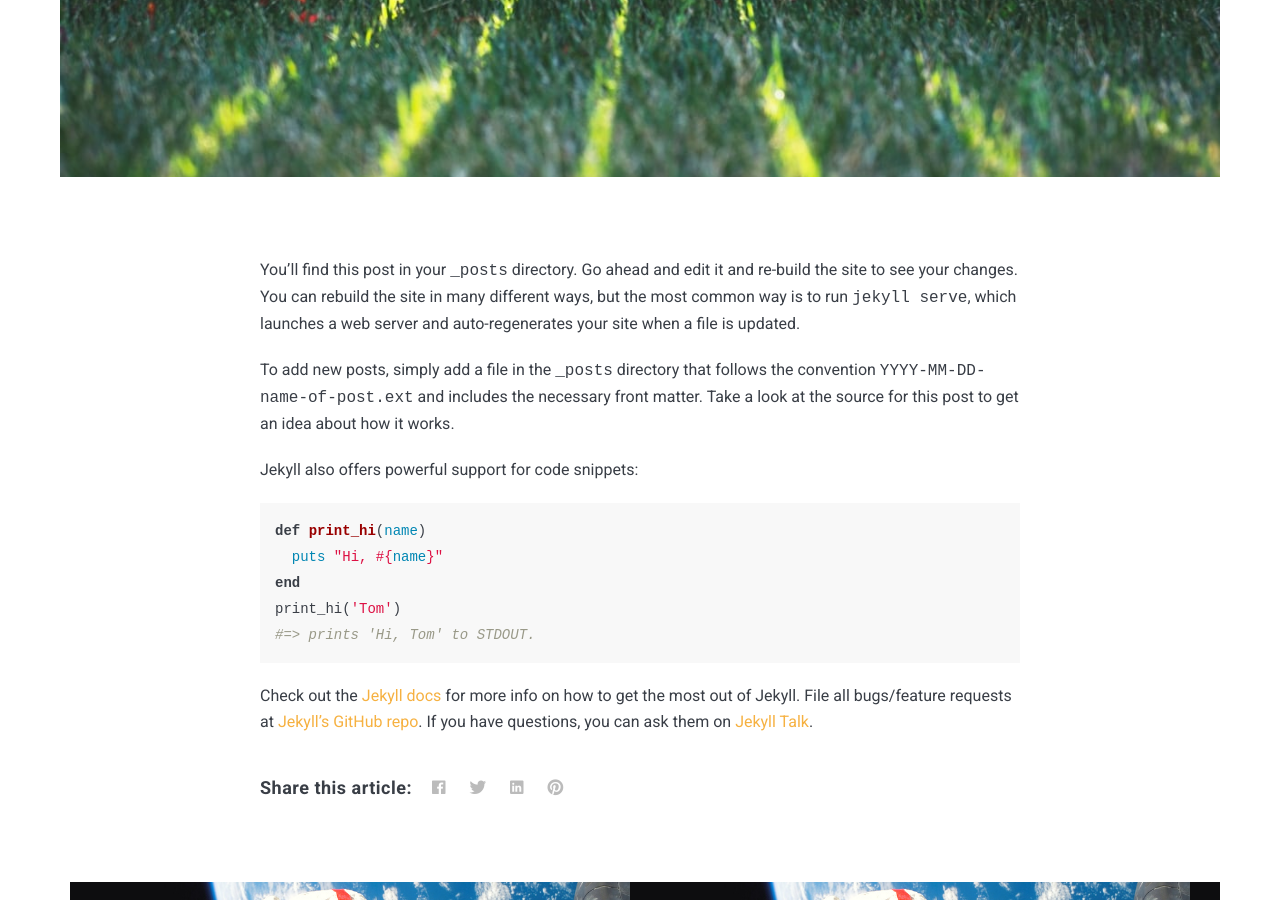
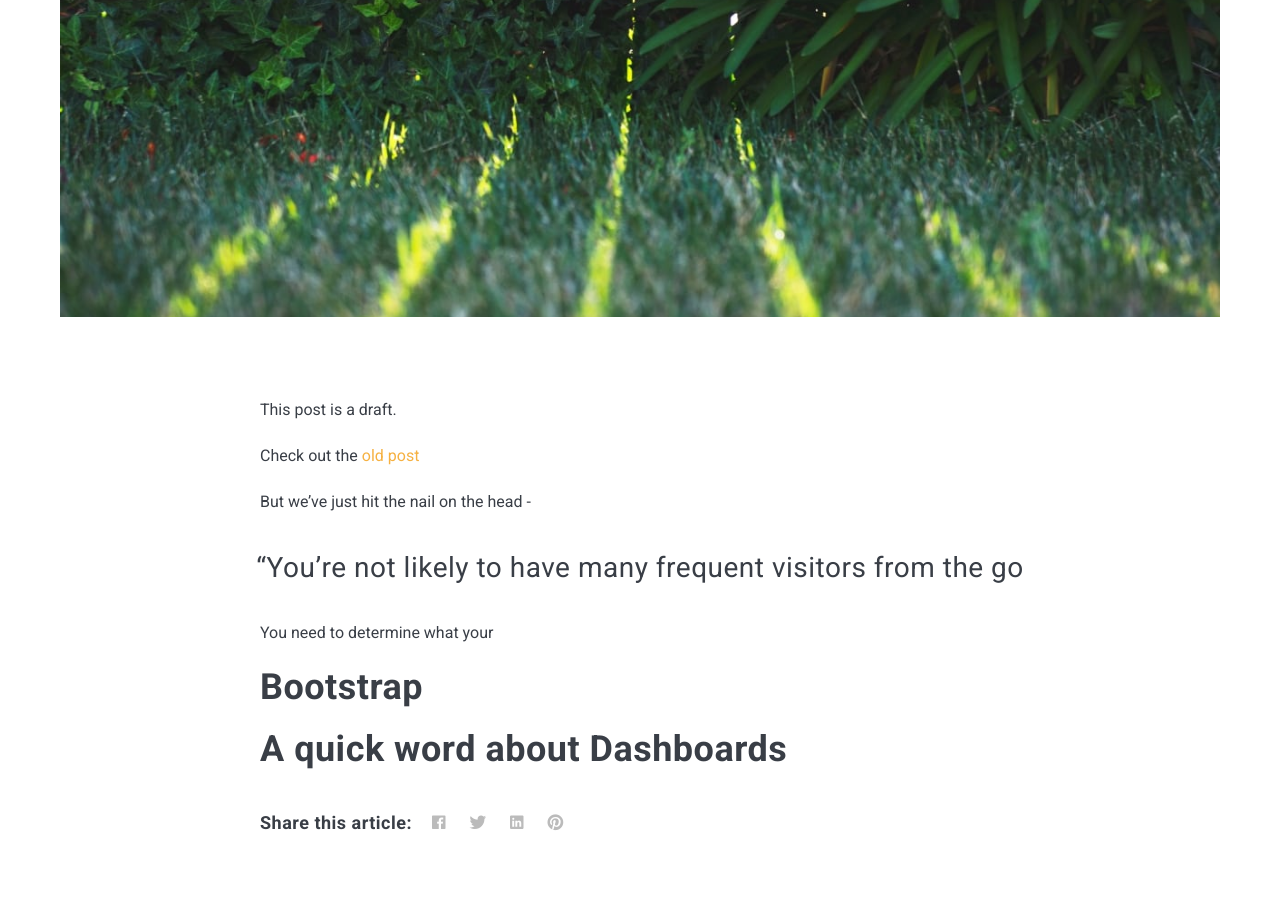
Before and after one commit to Gizmotronn/acord-robotics.github11, a Jekyll site: the page built from _posts/2018-05-29-welcome-to-jekyll.markdown, in a window 1280 px wide and 900 px high, scrolled down 796 px. Built offline with Jekyll 4.4.1, drawn with Linux system fonts in a browser that asks for light colours; nearby versions of some CDN libraries; comment, search, counter and statistics services are not loaded; some of the changed text lies outside the part shown.

Commit message:
Update 2018-05-29-welcome-to-jekyll.markdown

```diff
--- a/_posts/2018-05-29-welcome-to-jekyll.markdown
+++ b/_posts/2018-05-29-welcome-to-jekyll.markdown
@@ -1,26 +1,21 @@
 ---
 layout: post
-title:  "Welcome to Jekyll!"
-date:   2018-05-29 18:05:55 +0300
-image:  10.jpg
-tags:   Jekyll
+title: Constructing Social Networks - Part 2
+date: '2018-05-29 18:05:55 +0300'
+image: 10.jpg
+tags: 'Social-Network, Wordpress, CMS, Websites'
+published: true
 ---
-You’ll find this post in your `_posts` directory. Go ahead and edit it and re-build the site to see your changes. You can rebuild the site in many different ways, but the most common way is to run `jekyll serve`, which launches a web server and auto-regenerates your site when a file is updated.
+This post is a draft.
 
-To add new posts, simply add a file in the `_posts` directory that follows the convention `YYYY-MM-DD-name-of-post.ext` and includes the necessary front matter. Take a look at the source for this post to get an idea about how it works.
+Check out the [old post](https://acord-robotics.github.io/acord-robotics.github11//2020/02/18/moving-to-a-new-place/)
 
-Jekyll also offers powerful support for code snippets:
+But we've just hit the nail on the head -
 
-{% highlight ruby %}
-def print_hi(name)
-  puts "Hi, #{name}"
-end
-print_hi('Tom')
-#=> prints 'Hi, Tom' to STDOUT.
-{% endhighlight %}
+> "You're not likely to have many frequent visitors from the go
 
-Check out the [Jekyll docs][jekyll-docs] for more info on how to get the most out of Jekyll. File all bugs/feature requests at [Jekyll’s GitHub repo][jekyll-gh]. If you have questions, you can ask them on [Jekyll Talk][jekyll-talk].
+You need to determine what your
 
-[jekyll-docs]: https://jekyllrb.com/docs/home
-[jekyll-gh]:   https://github.com/jekyll/jekyll
-[jekyll-talk]: https://talk.jekyllrb.com/
+# Bootstrap
+
+# A quick word about Dashboards
```
